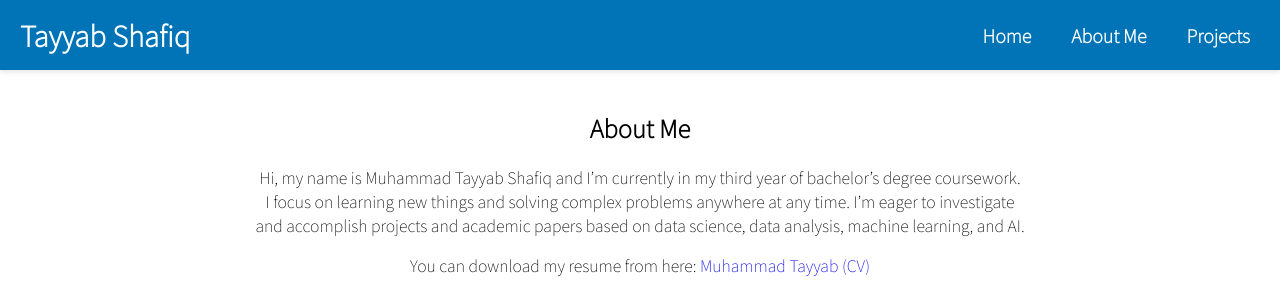
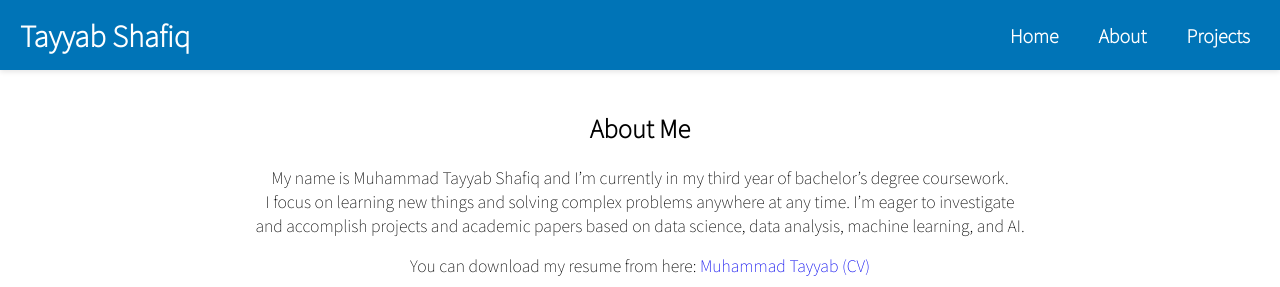
Before and after one commit to Tayyabshafiq/Tayyabshafiq.github.io, a plain HTML site: page about.html in a window 1280 px wide. Shown: the top 287 px of the page. Drawn offline with Linux system fonts and the light colour scheme.

Commit message:
Update about.html

```diff
--- a/about.html
+++ b/about.html
@@ -23,7 +23,7 @@
       <nav>
         <ul class="navig-links">
           <li><a href="/index.html">Home</a></li>
-          <li><a href="/about.html">About Me</a></li>
+          <li><a href="/about.html">About</a></li>
           <li><a href="/index.html">Projects</a></li>
         </ul>
       </nav>
@@ -31,7 +31,7 @@
 	<main>
 		<section class="intro">
 			<h2>About Me</h2>
-			<p>Hi, my name is Muhammad Tayyab Shafiq and I’m currently in my third year of bachelor’s degree coursework.<br> I focus on learning new things and solving complex
+			<p>My name is Muhammad Tayyab Shafiq and I’m currently in my third year of bachelor’s degree coursework.<br> I focus on learning new things and solving complex
                 problems anywhere at any time. I’m eager to investigate <br>and accomplish projects and academic papers based on data
                 science, data analysis, machine learning, and AI.</p>
                 <p>You can download my resume from here:
```
